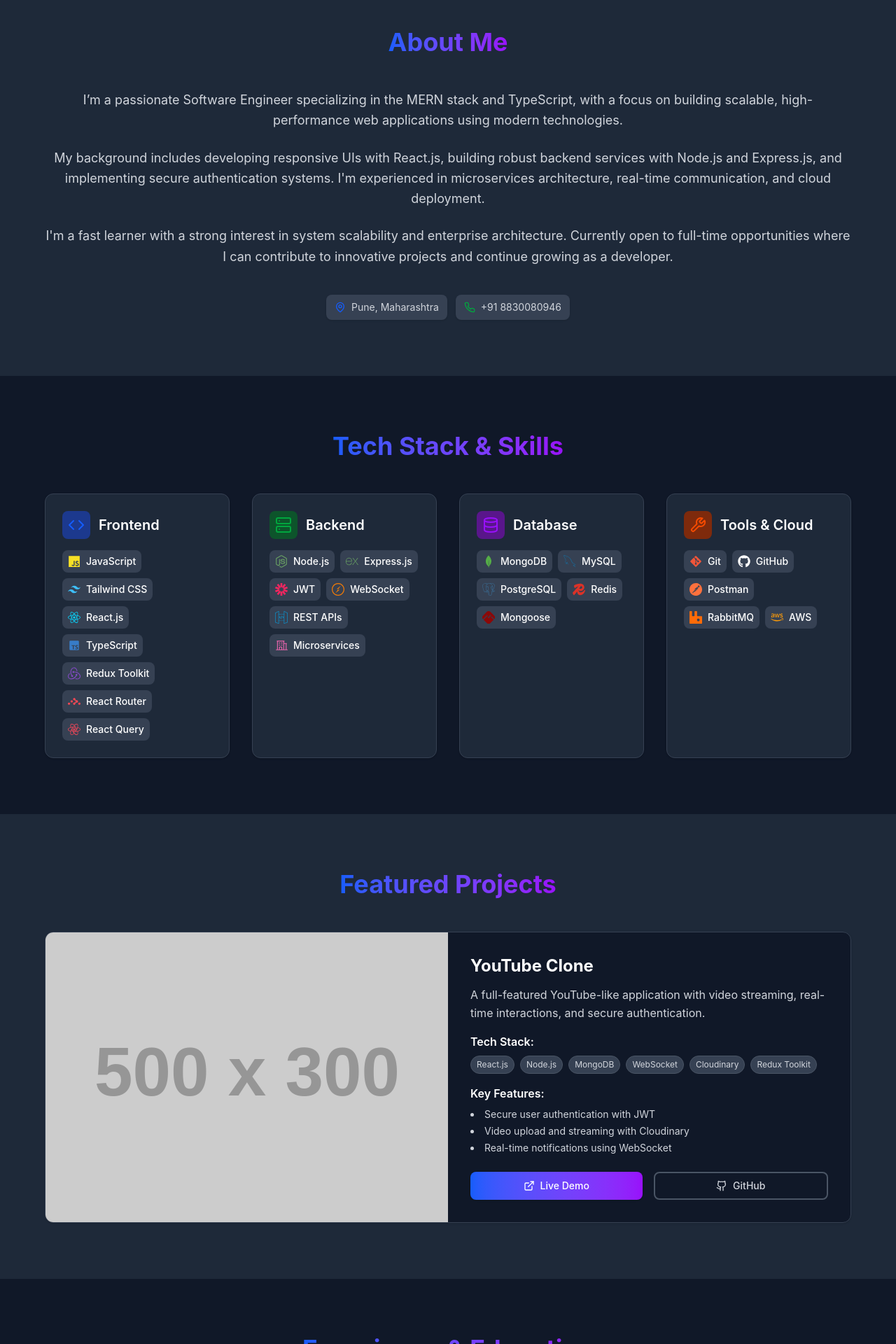
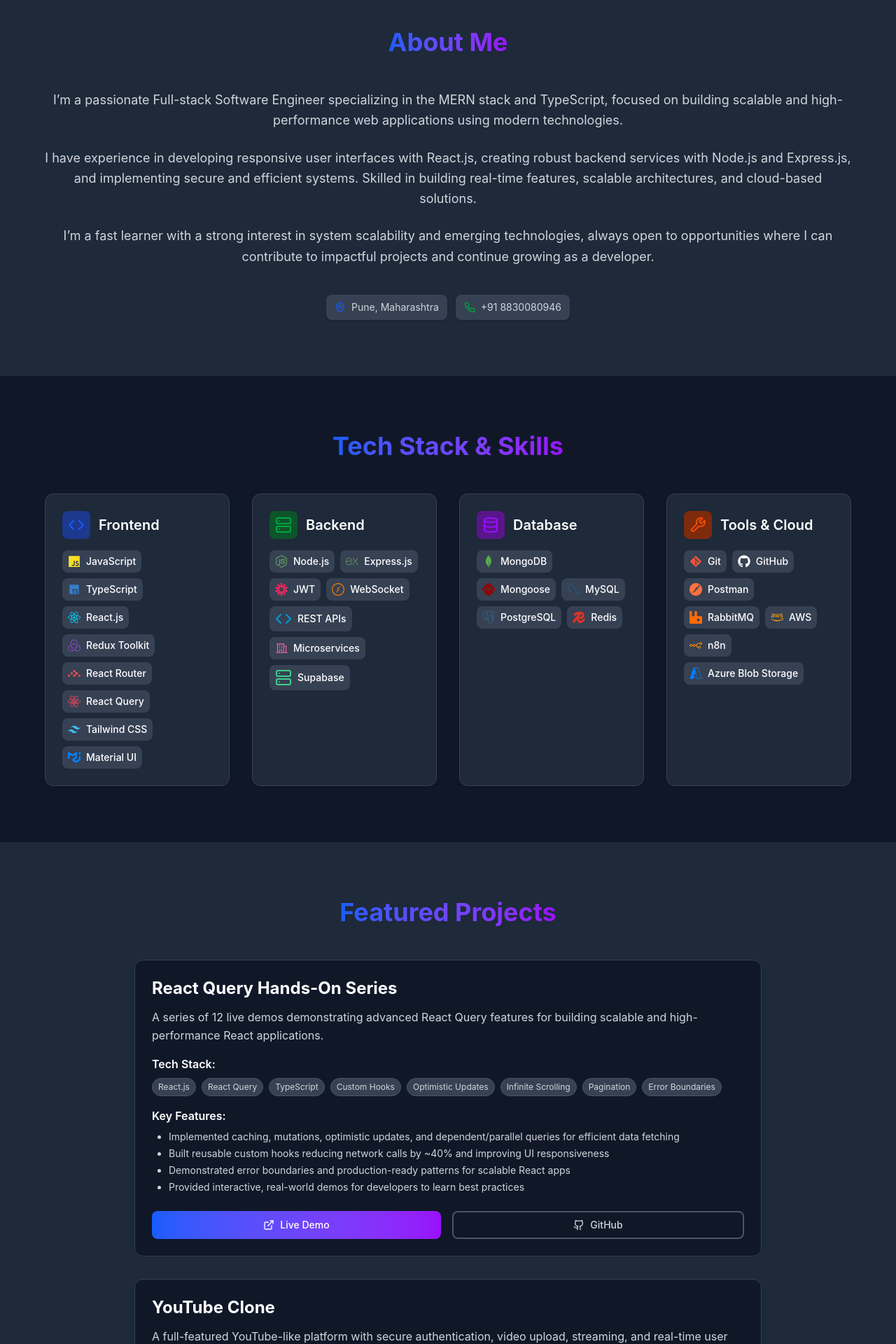
Before and after one commit to maheshkokate07/mahesh-portfolio, a React (Vite) app: page / in a window 1280 px wide. Shown: the part 840-2760 px from the top of the page at 70% size. Built offline with nearby package versions, Linux system fonts and the light colour scheme.

Commit message:
Modified

```diff
--- a/src/components/AboutSection.jsx
+++ b/src/components/AboutSection.jsx
@@ -26,20 +26,17 @@ export default function AboutSection() {
               className={`lg:col-span-2 space-y-4 sm:space-y-6 section-enter-up ${hasIntersected ? "visible" : ""}`}
             >
               <p className="text-base sm:text-lg text-gray-600 dark:text-gray-300 leading-relaxed">
-                I’m a passionate Software Engineer specializing in the MERN stack and TypeScript, with a focus on building scalable, high-performance web applications using modern technologies.
+                I’m a passionate Full-stack Software Engineer specializing in the MERN stack and TypeScript, focused on building scalable and high-performance web applications using modern technologies.
               </p>
 
               <p className="text-base sm:text-lg text-gray-600 dark:text-gray-300 leading-relaxed">
-                My background includes developing responsive UIs with React.js, building robust backend services with
-                Node.js and Express.js, and implementing secure authentication systems. I'm experienced in microservices
-                architecture, real-time communication, and cloud deployment.
+                I have experience in developing responsive user interfaces with React.js, creating robust backend services with Node.js and Express.js, and implementing secure and efficient systems. Skilled in building real-time features, scalable architectures, and cloud-based solutions.
               </p>
 
               <p className="text-base sm:text-lg text-gray-600 dark:text-gray-300 leading-relaxed">
-                I'm a fast learner with a strong interest in system scalability and enterprise architecture. Currently
-                open to full-time opportunities where I can contribute to innovative projects and continue growing as a
-                developer.
+                I’m a fast learner with a strong interest in system scalability and emerging technologies, always open to opportunities where I can contribute to impactful projects and continue growing as a developer.
               </p>
+
 
               <div className="flex justify-center items-center flex-row gap-3 text-sm text-gray-600 dark:text-gray-300 pt-4">
                 <div className="flex items-center bg-white dark:bg-gray-700 px-3 py-2 rounded-lg shadow-sm hover-lift">
--- a/src/components/ExperienceSection.jsx
+++ b/src/components/ExperienceSection.jsx
@@ -7,21 +7,38 @@ export default function ExperienceSection() {
   const experienceData = [
     {
       type: "work",
-      title: "Associate Software Developer",
-      organization: "Tekhnologia Innovations India Pvt. Ltd.",
-      duration: "Aug 2024 - Aug 2025",
+      title: "Software Engineer",
+      organization: "CentraLogic Consultancy Pvt. Ltd.",
+      duration: "Aug 2025 – Present",
       location: "Pune, Maharashtra",
       description: [
-        "Built responsive UIs using React.js with TypeScript, Redux Toolkit, and Context API",
-        "Improved frontend performance via lazy loading, memoization, and API caching with React Query",
-        "Developed scalable microservices using Node.js, Express.js, and MongoDB (Mongoose)",
-        "Implemented secure JWT auth with access/refresh tokens and Role Based Access",
-        "Integrated Redis for caching, session management, and rate limiting",
-        "Used RabbitMQ for async job handling and decoupled microservice communication",
+        "Designed and developed responsive web applications using React.js, Material UI, and React Query, reducing redundant API calls by ~25%",
+        "Automated workflows and third-party integrations using n8n, improving operational efficiency by ~35%",
+        "Built and maintained backend services with Node.js and Supabase, implementing secure RBAC for user management",
+        "Integrated OpenAI APIs and real-time features with WebSockets to enhance user engagement and productivity",
+        "Collaborated with cross-functional teams to ensure scalable architecture and maintain code quality"
       ],
       bgColor: "bg-blue-100 dark:bg-blue-900",
       iconColor: "text-blue-600",
       borderColor: "border-blue-200 dark:border-blue-700",
+      icon: Briefcase,
+    },
+    {
+      type: "work",
+      title: "Associate Software Developer",
+      organization: "Tekhnologia Innovations India Pvt. Ltd.",
+      duration: "Aug 2024 – July 2025",
+      location: "Pune, Maharashtra",
+      description: [
+        "Developed responsive UIs using React.js, TypeScript, Redux Toolkit, and React Query, improving load times by ~20%",
+        "Implemented bulk image and multi-file uploads to Azure Blob Storage using SAS URLs, improving upload reliability and throughput by ~40%",
+        "Built backend microservices with Node.js, Express.js, and MongoDB, following RESTful best practices and structured error handling",
+        "Implemented secure JWT authentication with access/refresh tokens and enforced RBAC for protected routes",
+        "Integrated Redis for caching and RabbitMQ for asynchronous jobs, improving performance and system scalability"
+      ],
+      bgColor: "bg-green-100 dark:bg-green-900",
+      iconColor: "text-green-600",
+      borderColor: "border-green-200 dark:border-green-700",
       icon: Briefcase,
     },
     {
@@ -31,9 +48,9 @@ export default function ExperienceSection() {
       duration: "2021 - 2024",
       location: "Nashik, Maharashtra",
       details: "CGPA: 8.52",
-      bgColor: "bg-green-100 dark:bg-green-900",
-      iconColor: "text-green-600",
-      borderColor: "border-green-200 dark:border-green-700",
+      bgColor: "bg-yellow-100 dark:bg-yellow-900",
+      iconColor: "text-yellow-600",
+      borderColor: "border-yellow-200 dark:border-yellow-700",
       icon: GraduationCap,
     },
     {
@@ -51,7 +68,7 @@ export default function ExperienceSection() {
       borderColor: "border-purple-200 dark:border-purple-700",
       icon: Award,
     },
-  ]
+  ];
 
   return (
     <section id="experience" className="py-16 sm:py-20 px-4">
@@ -105,9 +122,11 @@ export default function ExperienceSection() {
                             </div>
 
                             {item.description && (
-                              <ul className="list-disc list-inside space-y-1 sm:space-y-2 text-gray-600 dark:text-gray-300 text-sm sm:text-base">
+                              <ul className="list-disc list-outside pl-5 space-y-1 sm:space-y-2 text-gray-600 dark:text-gray-300 text-sm sm:text-base">
                                 {item.description.map((desc, itemIndex) => (
-                                  <li key={itemIndex}>{desc}</li>
+                                  <li key={itemIndex} className="text-justify">
+                                    {desc}
+                                  </li>
                                 ))}
                               </ul>
                             )}
--- a/src/components/HeroSection.jsx
+++ b/src/components/HeroSection.jsx
@@ -54,8 +54,8 @@ export default function HeroSection({ scrollToSection }) {
           </h2>
 
           <p className="text-sm sm:text-base md:text-lg lg:text-xl text-gray-600 dark:text-gray-300 mb-6 sm:mb-8 max-w-2xl mx-auto px-4 leading-relaxed">
-            Passionate full-stack engineer specializing in scalable web applications with modern technologies. Building
-            efficient, user-centric solutions with React, Node.js, and cloud technologies.
+            Full-stack Software Engineer with ~1.5 years of experience specializing in the MERN stack, with strong expertise in
+            TypeScript and JavaScript.
           </p>
 
           <div className="flex flex-col sm:flex-row gap-3 sm:gap-4 justify-center items-center px-4 mb-6 sm:mb-8">
--- a/src/components/ProjectsSection.jsx
+++ b/src/components/ProjectsSection.jsx
@@ -6,27 +6,58 @@ export default function ProjectsSection() {
 
   const projectsData = [
     {
+      name: "React Query Hands-On Series",
+      description:
+        "A series of 12 live demos demonstrating advanced React Query features for building scalable and high-performance React applications.",
+      tech: [
+        "React.js",
+        "React Query",
+        "TypeScript",
+        "Custom Hooks",
+        "Optimistic Updates",
+        "Infinite Scrolling",
+        "Pagination",
+        "Error Boundaries",
+      ],
+      features: [
+        "Implemented caching, mutations, optimistic updates, and dependent/parallel queries for efficient data fetching",
+        "Built reusable custom hooks reducing network calls by ~40% and improving UI responsiveness",
+        "Demonstrated error boundaries and production-ready patterns for scalable React apps",
+        "Provided interactive, real-world demos for developers to learn best practices",
+      ],
+      liveDemo: "https://github.com/maheshkokate07/react-query-tanstack",
+      github: "https://github.com/maheshkokate07/react-query-tanstack",
+    },
+    {
       name: "YouTube Clone",
       description:
-        "A full-featured YouTube-like application with video streaming, real-time interactions, and secure authentication.",
-      tech: ["React.js", "Node.js", "MongoDB", "WebSocket", "Cloudinary", "Redux Toolkit"],
+        "A full-featured YouTube-like platform with secure authentication, video upload, streaming, and real-time user interactions.",
+      tech: [
+        "React.js",
+        "Node.js",
+        "MongoDB",
+        "WebSocket",
+        "Cloudinary",
+        "Redux Toolkit",
+        "React Router",
+        "JWT",
+      ],
       features: [
-        "Secure user authentication with JWT",
-        "Video upload and streaming with Cloudinary",
-        "Real-time notifications using WebSocket",
-        "Like, subscribe, and comment functionality",
-        "Progress tracking and session management",
-        "Protected routes and role-based access",
+        "Implemented secure user authentication using JWT with access/refresh tokens",
+        "Enabled video uploads and streaming using Cloudinary for scalable media hosting",
+        "Built real-time notifications and interactions with WebSocket",
+        "Developed likes, subscriptions, and comment system with Redux Toolkit",
+        "Tracked video progress and session state for seamless user experience",
+        "Protected routes and role-based access control for secure navigation",
       ],
       liveDemo: "https://youtube-clone-frontend-bkxd.onrender.com",
       github: "https://github.com/maheshkokate07/youtube-clone",
-      image: "https://via.placeholder.com/500x300/3B82F6/FFFFFF?text=YouTube+Clone",
     },
-  ]
+  ];
 
   return (
     <section id="projects" className="py-16 sm:py-20 px-4 bg-gray-50 dark:bg-gray-800">
-      <div ref={ref} className="container mx-auto max-w-6xl">
+      <div ref={ref} className="container mx-auto max-w-4xl">
         <div className={`section-enter ${hasIntersected ? "visible" : ""}`}>
           <h2 className="text-2xl sm:text-3xl md:text-4xl font-bold text-center mb-8 sm:mb-12">
             <span className="text-gradient">Featured Projects</span>
@@ -34,18 +65,10 @@ export default function ProjectsSection() {
 
           <div className={`grid gap-6 sm:gap-8 stagger-children ${hasIntersected ? "visible" : ""}`}>
             {projectsData.map((project, index) => (
-              <div key={index} className="group">
-                <div className="bg-white dark:bg-gray-900 rounded-xl shadow-sm hover:shadow-md hover-lift transition-all duration-300 overflow-hidden border border-gray-200 dark:border-gray-700">
-                  <div className="grid grid-cols-1 lg:grid-cols-2 gap-0">
-                    <div className="relative h-48 sm:h-64 lg:h-auto overflow-hidden order-1 lg:order-none">
-                      <img
-                        src={project.image || "/placeholder.svg"}
-                        alt={project.name}
-                        className="w-full h-full object-cover transition-transform duration-300 group-hover:scale-105"
-                      />
-                    </div>
-
-                    <div className="p-4 sm:p-6 lg:p-8 order-2 lg:order-none">
+              <div
+                key={index}
+                className="bg-white dark:bg-gray-900 rounded-xl shadow-sm hover:shadow-md hover-lift transition-all duration-300 overflow-hidden border border-gray-200 dark:border-gray-700 p-6"
+              >
                 <h3 className="text-xl sm:text-2xl font-bold mb-3 text-gray-900 dark:text-white">
                   {project.name}
                 </h3>
@@ -74,9 +97,11 @@ export default function ProjectsSection() {
                   <h4 className="font-semibold mb-2 text-sm sm:text-base text-gray-900 dark:text-white">
                     Key Features:
                   </h4>
-                        <ul className="list-disc list-inside space-y-1 text-xs sm:text-sm text-gray-600 dark:text-gray-300">
-                          {project.features.slice(0, 3).map((feature, featureIndex) => (
-                            <li key={featureIndex}>{feature}</li>
+                  <ul className="list-disc pl-5 space-y-1 text-xs sm:text-sm text-gray-600 dark:text-gray-300">
+                    {project.features.map((feature, featureIndex) => (
+                      <li key={featureIndex} className="ml-1">
+                        {feature}
+                      </li>
                     ))}
                   </ul>
                 </div>
@@ -102,9 +127,6 @@ export default function ProjectsSection() {
                   </a>
                 </div>
               </div>
-                  </div>
-                </div>
-              </div>
             ))}
           </div>
         </div>
--- a/src/components/SkillsSection.jsx
+++ b/src/components/SkillsSection.jsx
@@ -3,9 +3,10 @@ import { useIntersectionObserver } from "../hooks/useIntersectionObserver"
 import { FaReact, FaNodeJs, FaGitAlt, FaGithub, FaAws, FaJs } from "react-icons/fa";
 import { BiLogoTypescript } from "react-icons/bi";
 import { RiTailwindCssFill } from "react-icons/ri";
+import { VscAzure } from "react-icons/vsc";
 import { PiBuildingOffice } from "react-icons/pi";
 import { GrMysql } from "react-icons/gr";
-import { SiRedux, SiRabbitmq, SiPostman, SiReactrouter, SiMongoosedotws, SiPostgresql, SiRedis, SiReactquery, SiExpress, SiMongodb, SiJsonwebtokens, SiSocketdotio, SiAmazonapigateway } from "react-icons/si";
+import { SiRedux, SiMui, SiRabbitmq, SiN8N, SiPostman, SiReactrouter, SiMongoosedotws, SiPostgresql, SiRedis, SiReactquery, SiExpress, SiMongodb, SiJsonwebtokens, SiSocketdotio } from "react-icons/si";
 
 export default function SkillsSection() {
   const [ref, hasIntersected] = useIntersectionObserver()
@@ -18,12 +19,13 @@ export default function SkillsSection() {
       bgColor: "bg-blue-100 dark:bg-blue-900",
       skills: [
         { name: "JavaScript", icon: <FaJs color="#f7e025" /> },
-        { name: "Tailwind CSS", icon: <RiTailwindCssFill color="#3ebff8" /> },
+        { name: "TypeScript", icon: <BiLogoTypescript color="#377cc8" /> },
         { name: "React.js", icon: <FaReact color="#08d7ff" /> },
-        { name: "TypeScript", icon: <BiLogoTypescript color="#377cc8" /> },
         { name: "Redux Toolkit", icon: <SiRedux color="#854ac8" /> },
         { name: "React Router", icon: <SiReactrouter color="#f54855" /> },
         { name: "React Query", icon: <SiReactquery color="#ff4759" /> },
+        { name: "Tailwind CSS", icon: <RiTailwindCssFill color="#3ebff8" /> },
+        { name: "Material UI", icon: <SiMui color="#007FFF" /> },
       ],
     },
     {
@@ -36,8 +38,9 @@ export default function SkillsSection() {
         { name: "Express.js", icon: <SiExpress color="#689f63" /> },
         { name: "JWT", icon: <SiJsonwebtokens color="#f52660" /> },
         { name: "WebSocket", icon: <SiSocketdotio color="#ef7a08" /> },
-        { name: "REST APIs", icon: <SiAmazonapigateway color="#0899d7" /> },
+        { name: "REST APIs", icon: <Code color="#0899d7" /> },
         { name: "Microservices", icon: <PiBuildingOffice color="#f066b0" /> },
+        { name: "Supabase", icon: <Server color="#3ECF8E" /> },
       ],
     },
     {
@@ -47,10 +50,10 @@ export default function SkillsSection() {
       bgColor: "bg-purple-100 dark:bg-purple-900",
       skills: [
         { name: "MongoDB", icon: <SiMongodb color="#55ad47" /> },
+        { name: "Mongoose", icon: <SiMongoosedotws color="#8c0808" /> },
         { name: "MySQL", icon: <GrMysql color="#1a6997" /> },
         { name: "PostgreSQL", icon: <SiPostgresql color="#396c94" /> },
         { name: "Redis", icon: <SiRedis color="#db3228" /> },
-        { name: "Mongoose", icon: <SiMongoosedotws color="#8c0808" /> },
       ],
     },
     {
@@ -64,6 +67,8 @@ export default function SkillsSection() {
         { name: "Postman", icon: <SiPostman color="#ff713d" /> },
         { name: "RabbitMQ", icon: <SiRabbitmq color="#ff6b08" /> },
         { name: "AWS", icon: <FaAws color="#ff9c08" /> },
+        { name: "n8n", icon: <SiN8N color="#FF8C00" /> },
+        { name: "Azure Blob Storage", icon: <VscAzure color="#007FFF" /> },
       ],
     },
   ]
```
Also changed, not shown: 1 other file (tests, documents, lock files or other folders). Lines whose indentation alone changed are shown as unchanged.
